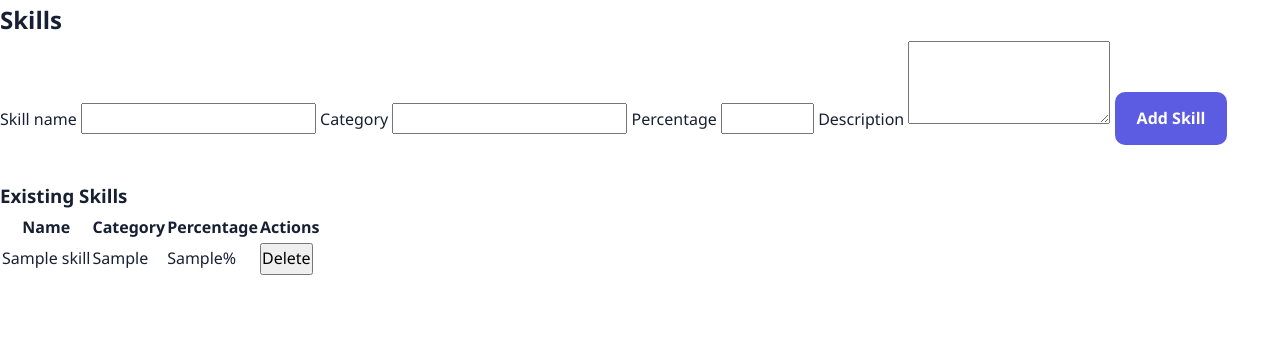
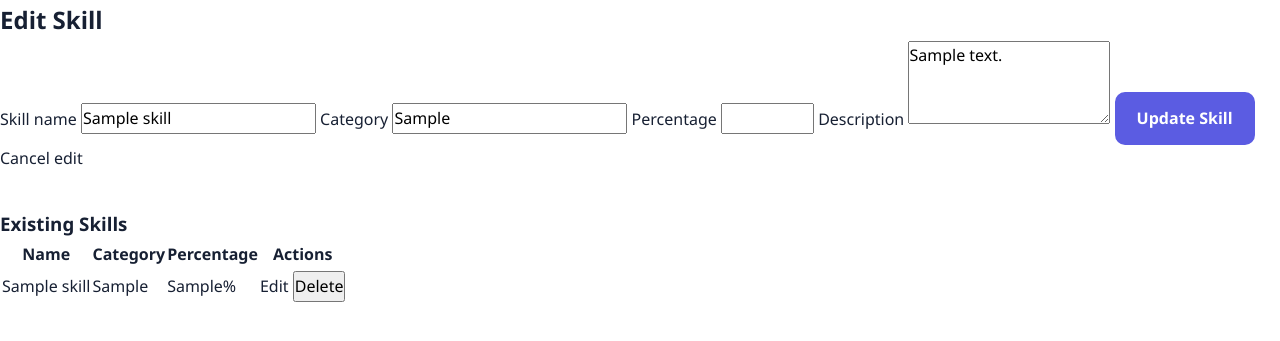
Before and after one commit to tamayocharlesdaryll-hue/personal_portfolio, a PHP site: page /admin/skills.php?edit=1 in a window 1280 px wide. Shown: the part 135-476 px from the top of the page. Run offline with PHP 8.4, Linux system fonts and the light colour scheme; the visitor is signed in with stand-in values (Sample User, id 1); tables that the repository leaves empty or names only in its code hold one stand-in row (values such as "Sample post"); a stand-in replaces the project's code that opens the database connection.

Commit message:
Complete skill editing workflow

```diff
--- a/admin/skills.php
+++ b/admin/skills.php
@@ -6,6 +6,7 @@ require_once __DIR__ . '/../includes/auth.php';
 require_login();
 
 $message = '';
+$editingSkill = null;
 
 if ($_SERVER['REQUEST_METHOD'] === 'POST') {
     if (!verify_csrf_token($_POST['csrf_token'] ?? '')) {
@@ -13,46 +14,50 @@ if ($_SERVER['REQUEST_METHOD'] === 'POST') {
     } else {
         $action = $_POST['action'] ?? '';
 
-        if ($action === 'add') {
-            $name = trim($_POST['name'] ?? '');
-            $category = trim($_POST['category'] ?? '');
-            $percentage = filter_input(INPUT_POST, 'percentage', FILTER_VALIDATE_INT);
-            $description = trim($_POST['description'] ?? '');
-
-            if ($name === '' || $category === '' || $percentage === false || $percentage < 0 || $percentage > 100) {
-                $message = 'Please enter a valid skill name, category, and percentage.';
-            } else {
-                $statement = $pdo->prepare('INSERT INTO skills (name, category, percentage, description) VALUES (?, ?, ?, ?)');
-                $statement->execute([$name, $category, $percentage, $description]);
-                $message = 'Skill added.';
-            }
-        }
-
         if ($action === 'delete') {
             $id = filter_input(INPUT_POST, 'id', FILTER_VALIDATE_INT);
 
             if ($id) {
                 $statement = $pdo->prepare('DELETE FROM skills WHERE id = ?');
                 $statement->execute([$id]);
-                $message = 'Skill deleted.';
+                $message = $statement->rowCount() > 0 ? 'Skill deleted.' : 'Skill was not found.';
             }
-        }
-
-        if ($action === 'update') {
+        } elseif ($action === 'add' || $action === 'update') {
             $id = filter_input(INPUT_POST, 'id', FILTER_VALIDATE_INT);
             $name = trim($_POST['name'] ?? '');
             $category = trim($_POST['category'] ?? '');
             $percentage = filter_input(INPUT_POST, 'percentage', FILTER_VALIDATE_INT);
             $description = trim($_POST['description'] ?? '');
 
-            if (!$id || $name === '' || $category === '' || $percentage === false || $percentage < 0 || $percentage > 100) {
-                $message = 'Please enter valid skill details.';
+            if (($action === 'update' && !$id) || $name === '' || $category === '' || $percentage === false || $percentage === null || $percentage < 0 || $percentage > 100) {
+                $message = 'Please enter a valid skill name, category, and percentage.';
+                $editingSkill = [
+                    'id' => $id,
+                    'name' => $name,
+                    'category' => $category,
+                    'percentage' => $_POST['percentage'] ?? '',
+                    'description' => $description
+                ];
+            } elseif ($action === 'add') {
+                $statement = $pdo->prepare('INSERT INTO skills (name, category, percentage, description) VALUES (?, ?, ?, ?)');
+                $statement->execute([$name, $category, $percentage, $description]);
+                $message = 'Skill added.';
             } else {
                 $statement = $pdo->prepare('UPDATE skills SET name = ?, category = ?, percentage = ?, description = ? WHERE id = ?');
                 $statement->execute([$name, $category, $percentage, $description, $id]);
-                $message = 'Skill updated.';
+                $message = $statement->rowCount() > 0 ? 'Skill updated.' : 'Skill was not found or no values changed.';
             }
         }
+    }
+}
+
+if ($editingSkill === null && isset($_GET['edit'])) {
+    $editId = filter_input(INPUT_GET, 'edit', FILTER_VALIDATE_INT);
+
+    if ($editId) {
+        $statement = $pdo->prepare('SELECT * FROM skills WHERE id = ?');
+        $statement->execute([$editId]);
+        $editingSkill = $statement->fetch() ?: null;
     }
 }
 
@@ -88,7 +93,7 @@ $skills = $pdo->query('SELECT * FROM skills ORDER BY id DESC')->fetchAll();
     </nav>
 
     <main class="admin-main">
-        <h2>Skills</h2>
+        <h2><?php echo $editingSkill ? 'Edit Skill' : 'Add Skill'; ?></h2>
 
         <?php if ($message !== ''): ?>
             <p class="success-message"><?php echo escape($message); ?></p>
@@ -96,25 +101,28 @@ $skills = $pdo->query('SELECT * FROM skills ORDER BY id DESC')->fetchAll();
 
         <form class="admin-form" method="post">
             <input type="hidden" name="csrf_token" value="<?php echo escape(csrf_token()); ?>">
-            <input type="hidden" name="action" value="add">
+            <input type="hidden" name="action" value="<?php echo $editingSkill ? 'update' : 'add'; ?>">
+            <input type="hidden" name="id" value="<?php echo escape($editingSkill['id'] ?? ''); ?>">
 
             <label for="name">Skill name</label>
-            <input id="name" name="name" maxlength="100" required>
+            <input id="name" name="name" maxlength="100" value="<?php echo escape($editingSkill['name'] ?? ''); ?>" required>
 
             <label for="category">Category</label>
-            <input id="category" name="category" maxlength="100" required>
+            <input id="category" name="category" maxlength="100" value="<?php echo escape($editingSkill['category'] ?? ''); ?>" required>
 
             <label for="percentage">Percentage</label>
-            <input id="percentage" type="number" name="percentage" min="0" max="100" required>
+            <input id="percentage" type="number" name="percentage" min="0" max="100" value="<?php echo escape($editingSkill['percentage'] ?? ''); ?>" required>
 
             <label for="description">Description</label>
-            <textarea id="description" name="description" rows="3"></textarea>
+            <textarea id="description" name="description" rows="3"><?php echo escape($editingSkill['description'] ?? ''); ?></textarea>
 
-            <button class="btn" type="submit">Add Skill</button>
+            <button class="btn" type="submit"><?php echo $editingSkill ? 'Update Skill' : 'Add Skill'; ?></button>
+            <?php if ($editingSkill): ?>
+                <a href="skills.php">Cancel edit</a>
+            <?php endif; ?>
         </form>
 
         <h3 class="top-space">Existing Skills</h3>
-
         <table class="admin-table">
             <thead>
                 <tr>
@@ -131,6 +139,7 @@ $skills = $pdo->query('SELECT * FROM skills ORDER BY id DESC')->fetchAll();
                         <td><?php echo escape($skill['category']); ?></td>
                         <td><?php echo escape($skill['percentage']); ?>%</td>
                         <td>
+                            <a href="skills.php?edit=<?php echo escape($skill['id']); ?>">Edit</a>
                             <form method="post" style="display:inline">
                                 <input type="hidden" name="csrf_token" value="<?php echo escape(csrf_token()); ?>">
                                 <input type="hidden" name="action" value="delete">
```
